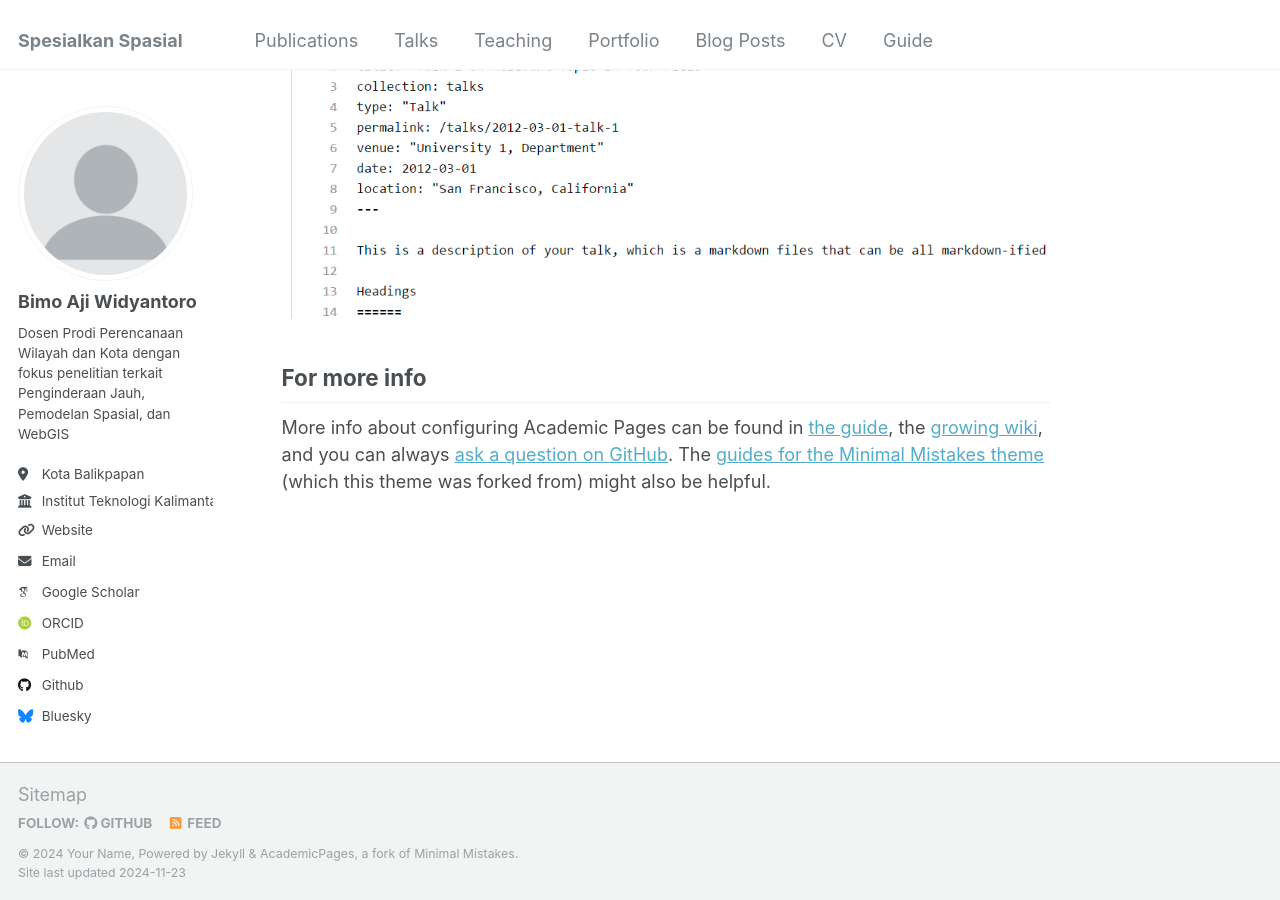
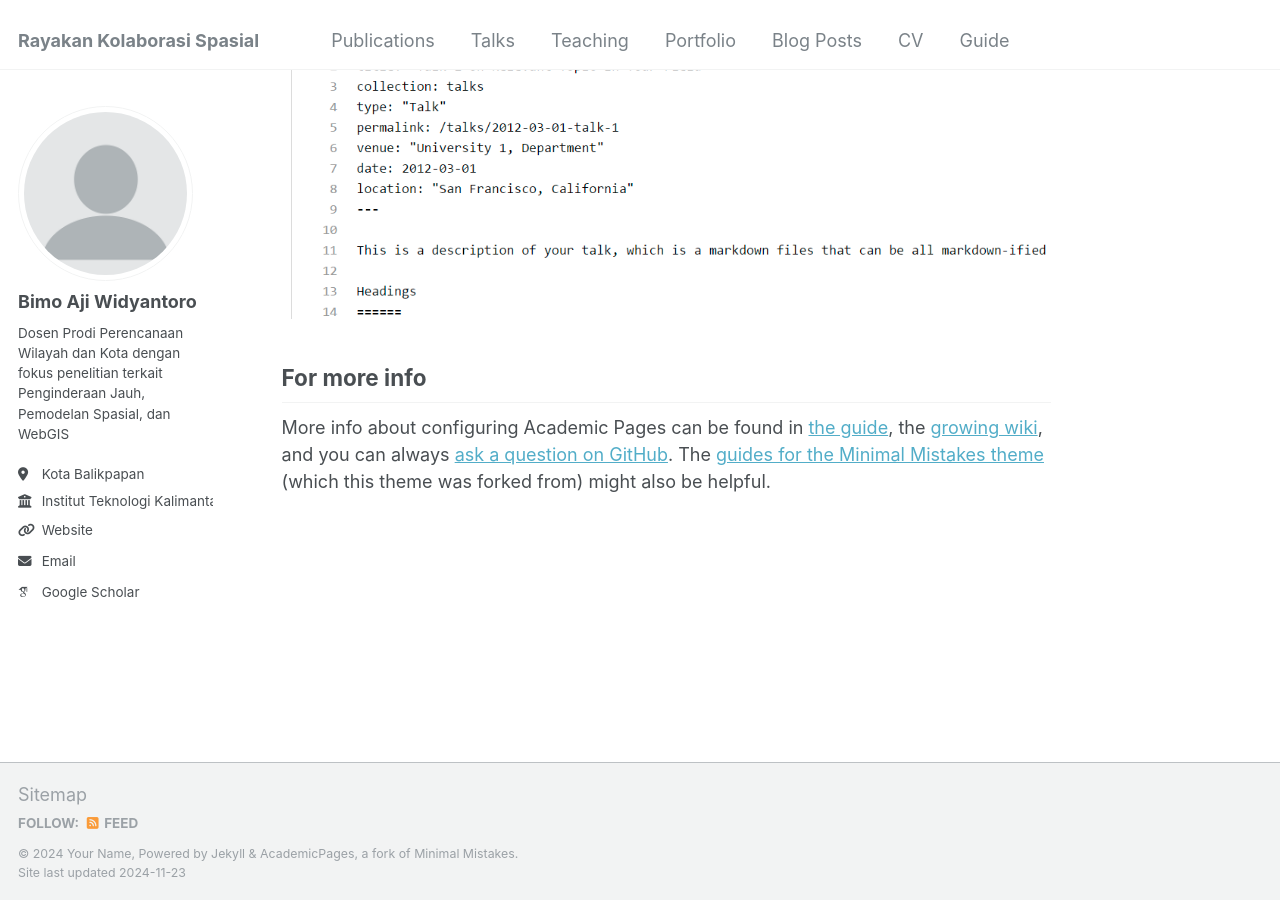
Before and after one commit to bawidyantoro/bawidyantoro.github.io, a Jekyll site: the page built from _pages/about.md, in a window 1280 px wide and 900 px high, scrolled down 2643 px. Built offline with Jekyll 4.4.1, drawn with Linux system fonts in a browser that asks for light colours; some web fonts are replaced; part of the change alters nothing that is shown.

Commit message:
Update _config.yml

```diff
--- a/_config.yml
+++ b/_config.yml
@@ -8,7 +8,7 @@
 
 # Basic Site Settings
 locale                   : "en-US"
-title                    : "Spesialkan Spasial"
+title                    : "Rayakan Kolaborasi Spasial"
 title_separator          : "-"
 name                     : &name "Your Name"
 description              : &description "personal description"
@@ -34,9 +34,9 @@ author:
   arxiv            : # URL - Update with the correct link to your profile
   googlescholar    : "https://scholar.google.com/citations?user=PS_CX0AAAAAJ"
   impactstory      : # URL
-  orcid            : "http://orcid.org/yourorcidurl"
+  orcid            : # "http://orcid.org/yourorcidurl"
   semantic         : # URL
-  pubmed           : "https://www.ncbi.nlm.nih.gov/pubmed/?term=john+snow"
+  pubmed           : # "https://www.ncbi.nlm.nih.gov/pubmed/?term=john+snow"
   researchgate     : # URL
   scopus           : # URL
 
@@ -44,21 +44,21 @@ author:
   bitbucket        : # Username - Update with your username on the site
   codepen          : # Username
   dribbble         : # Username
-  github           : "academicpages"
+  github           : # "academicpages"
   kaggle           : # Username
   stackoverflow    : # User number or user number and name (i.e., use "1" or "1/jeff-atwood")
 
   # Social media
-  bluesky          : "bsky.app" # Replace this with you Bluesky username
-  facebook         : # Username
+  bluesky          : # "bsky.app" # Replace this with you Bluesky username
+  facebook         : # bawidyantoro
   flickr           : # Username
   foursquare       : # Username
   goodreads        : # Username
   google_plus      : # Username
   keybase          : # Username
-  instagram        : # Username
+  instagram        : # bawidyantoro
   lastfm           : # Username
-  linkedin         : # Username
+  linkedin         : # bawidyantoro
   mastodon         : # URL
   medium           : # URL
   pinterest        : # Username
```
